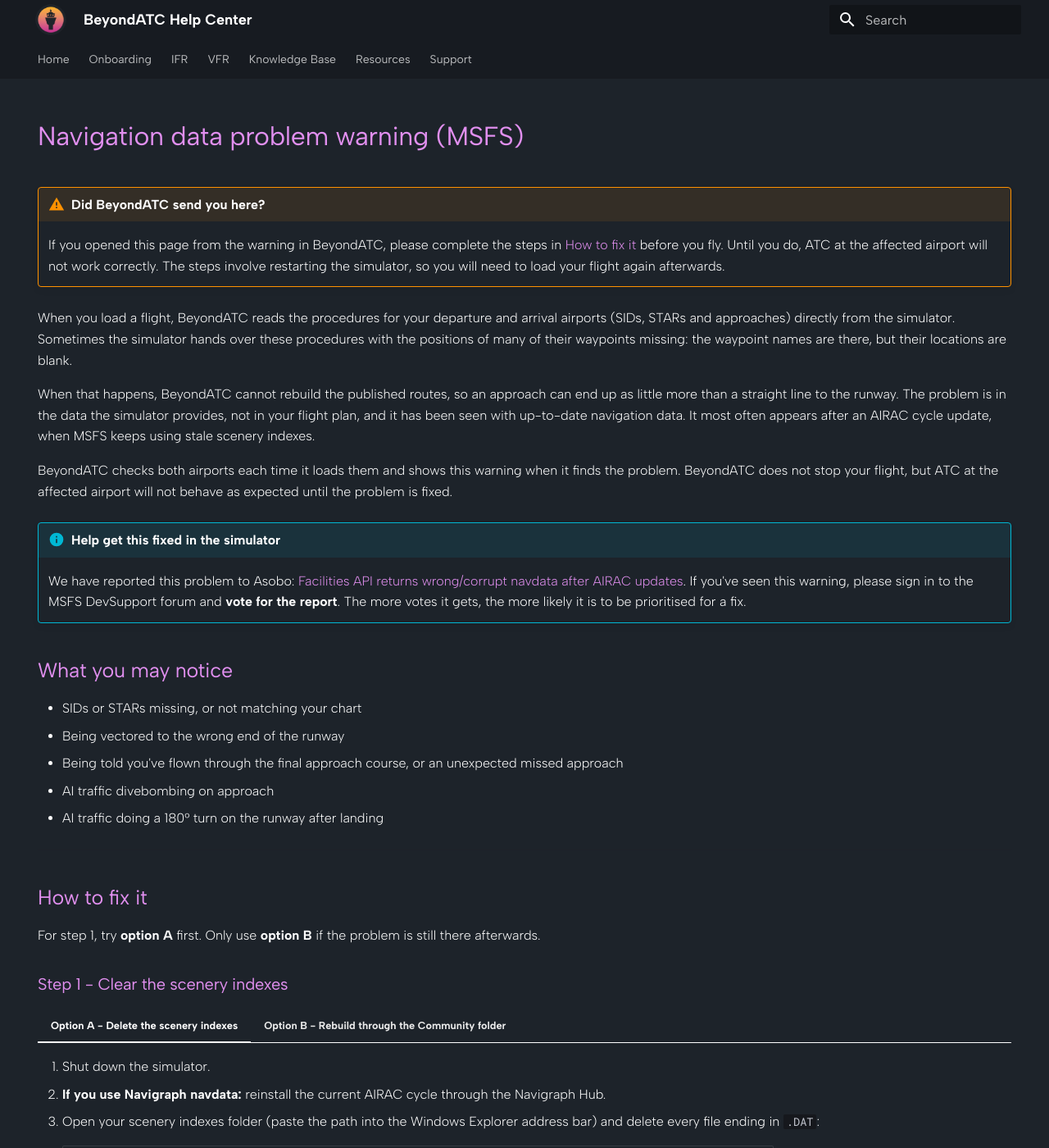
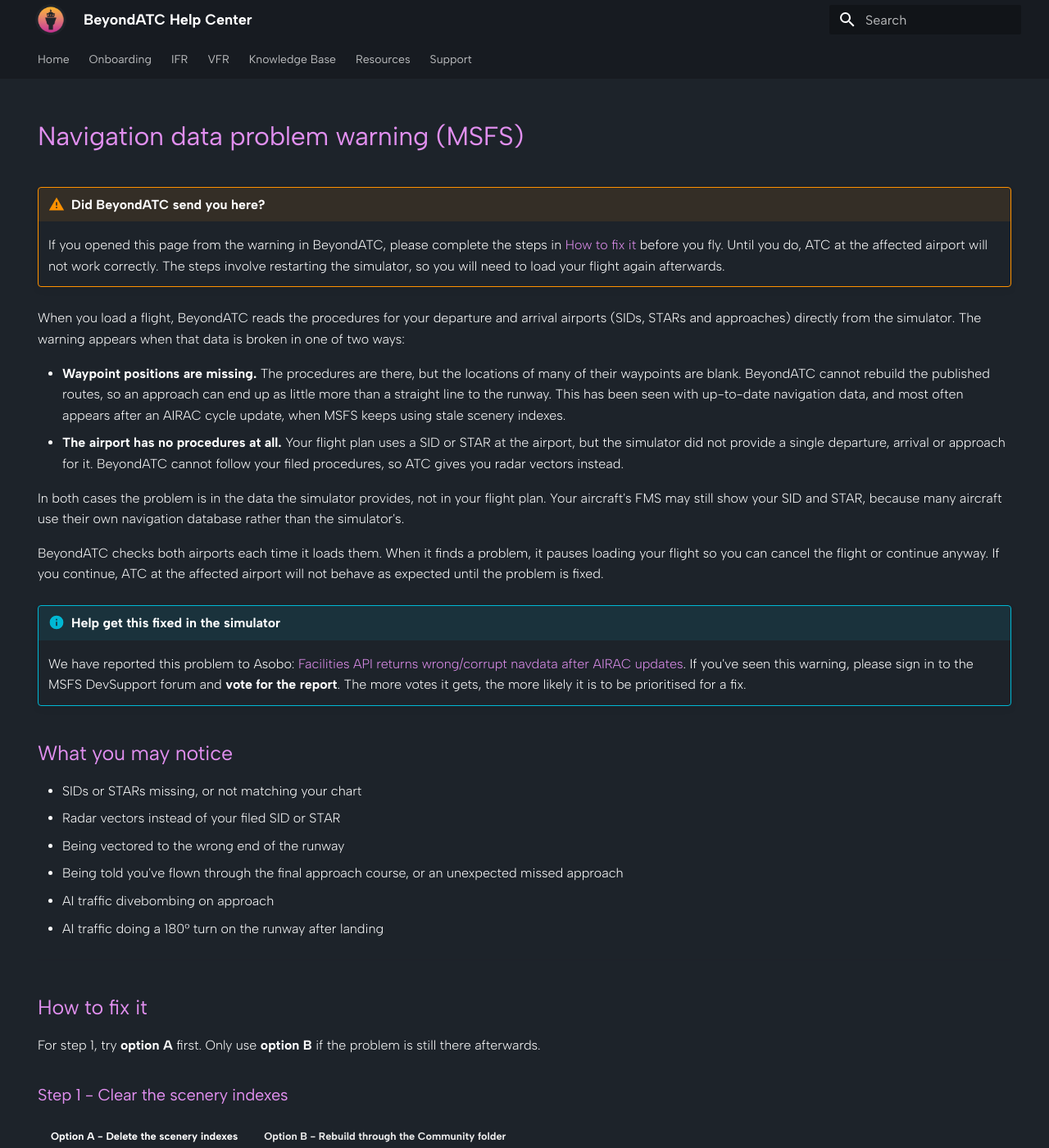
Before and after one commit to BeyondATC/BeyondATC_Wiki, an MkDocs documentation site: the page built from docs/knowledge-base/navdata-integrity.md, in a window 1280 px wide and 1400 px high. Shown: the whole window at 82% size. Built offline with MkDocs 1.6.1 and Material for MkDocs 9.7.7, drawn with Linux system fonts in a browser that asks for light colours; some of the changed text lies outside the part shown.

Commit message:
update navdata issue page

```diff
--- a/docs/knowledge-base/navdata-integrity.md
+++ b/docs/knowledge-base/navdata-integrity.md
@@ -13,11 +13,14 @@ description: Why BeyondATC warns about a navigation data problem at your airport
 !!! warning "Did BeyondATC send you here?"
     If you opened this page from the warning in BeyondATC, please complete the steps in [How to fix it](#how-to-fix-it) before you fly. Until you do, ATC at the affected airport will not work correctly. The steps involve restarting the simulator, so you will need to load your flight again afterwards.
 
-When you load a flight, BeyondATC reads the procedures for your departure and arrival airports (SIDs, STARs and approaches) directly from the simulator. Sometimes the simulator hands over these procedures with the positions of many of their waypoints missing: the waypoint names are there, but their locations are blank.
+When you load a flight, BeyondATC reads the procedures for your departure and arrival airports (SIDs, STARs and approaches) directly from the simulator. The warning appears when that data is broken in one of two ways:
 
-When that happens, BeyondATC cannot rebuild the published routes, so an approach can end up as little more than a straight line to the runway. The problem is in the data the simulator provides, not in your flight plan, and it has been seen with up-to-date navigation data. It most often appears after an AIRAC cycle update, when MSFS keeps using stale scenery indexes.
+- **Waypoint positions are missing.** The procedures are there, but the locations of many of their waypoints are blank. BeyondATC cannot rebuild the published routes, so an approach can end up as little more than a straight line to the runway. This has been seen with up-to-date navigation data, and most often appears after an AIRAC cycle update, when MSFS keeps using stale scenery indexes.
+- **The airport has no procedures at all.** Your flight plan uses a SID or STAR at the airport, but the simulator did not provide a single departure, arrival or approach for it. BeyondATC cannot follow your filed procedures, so ATC gives you radar vectors instead.
 
-BeyondATC checks both airports each time it loads them and shows this warning when it finds the problem. BeyondATC does not stop your flight, but ATC at the affected airport will not behave as expected until the problem is fixed.
+In both cases the problem is in the data the simulator provides, not in your flight plan. Your aircraft's FMS may still show your SID and STAR, because many aircraft use their own navigation database rather than the simulator's.
+
+BeyondATC checks both airports each time it loads them. When it finds a problem, it pauses loading your flight so you can cancel the flight or continue anyway. If you continue, ATC at the affected airport will not behave as expected until the problem is fixed.
 
 !!! info "Help get this fixed in the simulator"
     We have reported this problem to Asobo: [Facilities API returns wrong/corrupt navdata after AIRAC updates](https://devsupport.flightsimulator.com/t/facilities-api-returns-wrong-corrupt-navdata-after-airac-updates/18552). If you've seen this warning, please sign in to the MSFS DevSupport forum and **vote for the report**. The more votes it gets, the more likely it is to be prioritised for a fix.
@@ -25,6 +28,7 @@ BeyondATC checks both airports each time it loads them and shows this warning wh
 ## What you may notice
 
 - SIDs or STARs missing, or not matching your chart
+- Radar vectors instead of your filed SID or STAR
 - Being vectored to the wrong end of the runway
 - Being told you've flown through the final approach course, or an unexpected missed approach
 - AI traffic divebombing on approach
@@ -73,4 +77,4 @@ For step 1, try **option A** first. Only use **option B** if the problem is stil
 Start the simulator, then BeyondATC, and load your flight again. BeyondATC reads the airport data from the simulator afresh every time a flight is loaded, so if the warning no longer appears, the problem is fixed.
 
 !!! tip "Still seeing the warning?"
-    If the warning comes back after following every step, please [report it](../support/bug-reporting.md) and include your `Player.log`. The log records exactly which airport failed the check and why, which helps us pass the problem on to the right people.
+    If the warning comes back after following every step, please [report it](../support/bug-reporting.md) and include your `Player.log`. The log records exactly which airport failed the check, why, and how many procedures the simulator provided, which helps us pass the problem on to the right people.
```
